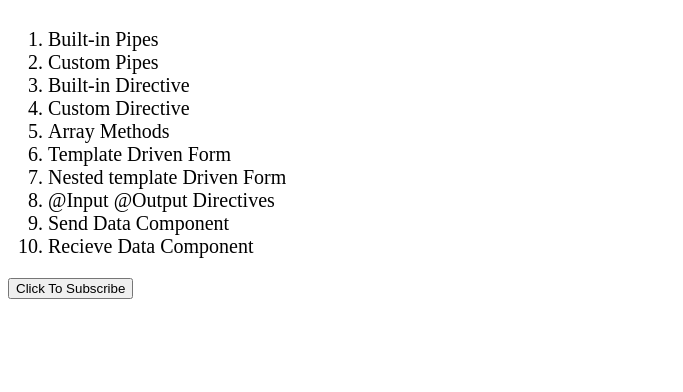
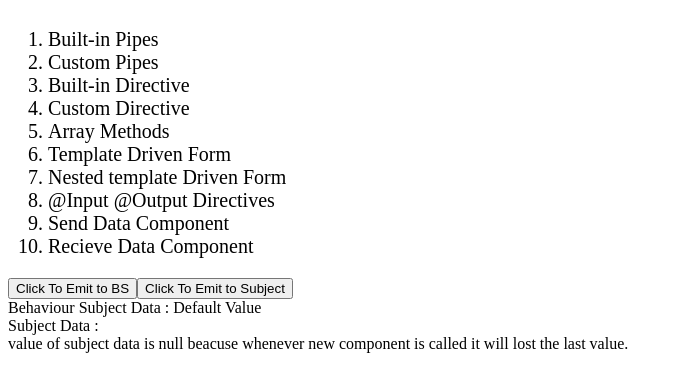
Before and after one commit to Jinal207/AngularTraining, an Angular app: page /sendDataComponent in a window 1280 px wide. Shown: the top 392 px of the page, without its empty margins (0-683 px from the left). Built offline with nearby package versions, Linux system fonts and the light colour scheme.

Commit message:
data passing by Subject

```diff
--- a/src/app/behaviour-service.service.ts
+++ b/src/app/behaviour-service.service.ts
@@ -1,5 +1,5 @@
 import { Injectable } from '@angular/core';
-import { BehaviorSubject } from 'rxjs';
+import { BehaviorSubject, Subject } from 'rxjs';
 
 @Injectable({
   providedIn: 'root'
@@ -7,7 +7,9 @@ import { BehaviorSubject } from 'rxjs';
 
 export class BehaviourServiceService {
 
-  public behaveData = new BehaviorSubject<string>("Default Value")
+  public behaveData = new BehaviorSubject<string>("Default Value");
+  public newData = new Subject<string>();
+
   constructor() { }
 
 }
--- a/src/app/receive-data-component/receive-data-component.component.html
+++ b/src/app/receive-data-component/receive-data-component.component.html
@@ -1,3 +1,9 @@
 <div>
   Behaviour Subject Data : {{recievedData}}
 </div>
+<div>
+  Subject Data : {{subjectData}}
+</div>
+<div>
+  value of subject data is null beacuse whenever new component is called it will lost the last value.
+</div>
--- a/src/app/receive-data-component/receive-data-component.component.ts
+++ b/src/app/receive-data-component/receive-data-component.component.ts
@@ -1,21 +1,41 @@
-import { Component, OnInit } from '@angular/core';
+import { Component, OnDestroy, OnInit } from '@angular/core';
 import { BehaviourServiceService } from '../behaviour-service.service';
+import { Subscription } from 'rxjs';
 
 @Component({
   selector: 'app-receive-data-component',
   templateUrl: './receive-data-component.component.html',
   styleUrls: ['./receive-data-component.component.css']
 })
-export class ReceiveDataComponentComponent implements OnInit {
+export class ReceiveDataComponentComponent implements OnInit, OnDestroy {
 
   recievedData: any;
+  subjectData: any;
+
+  bsSubscription$ = new Subscription();
+  subjectSubscription$ = new Subscription();
 
   constructor(public behaviourService: BehaviourServiceService) { }
 
   ngOnInit() {
-    this.behaviourService.behaveData.subscribe((data) => {
-      this.recievedData = data
-    })
+    this.bsSubscription$ = this.behaviourService.behaveData.subscribe((data) => {
+      this.recievedData = data;
+    });
+
+    this.behaviourService.newData.subscribe((data) => {
+      this.subjectData = data;
+    });
   }
 
+  // Must need to unsubscribe BS and subject
+  ngOnDestroy(): void {
+    if (this.bsSubscription$) {
+      this.bsSubscription$.unsubscribe();
+    }
+    if (this.subjectSubscription$) {
+      this.subjectSubscription$.unsubscribe();
+    }
+  }
+
+
 }
--- a/src/app/send-data-component/send-data-component.component.html
+++ b/src/app/send-data-component/send-data-component.component.html
@@ -1,3 +1,5 @@
 <div>
-  <button (click)="onClickData()">Click To Subscribe</button>
+  <button (click)="onClickData()">Click To Emit to BS</button>
+  <button (click)="onSubject()">Click To Emit to Subject</button>
 </div>
+<app-receive-data-component></app-receive-data-component>
--- a/src/app/send-data-component/send-data-component.component.ts
+++ b/src/app/send-data-component/send-data-component.component.ts
@@ -10,8 +10,12 @@ export class SendDataComponentComponent {
 
   constructor(public behaviourService: BehaviourServiceService) { }
 
-  onClickData() {
-    this.behaviourService.behaveData.next("This is the message from sendData component")
+  onClickData(): void {
+    this.behaviourService.behaveData.next("This is the message from behaviour subject")
+  }
+
+  onSubject(): void {
+    this.behaviourService.newData.next("This is the message from subject")
   }
 
 }
```
